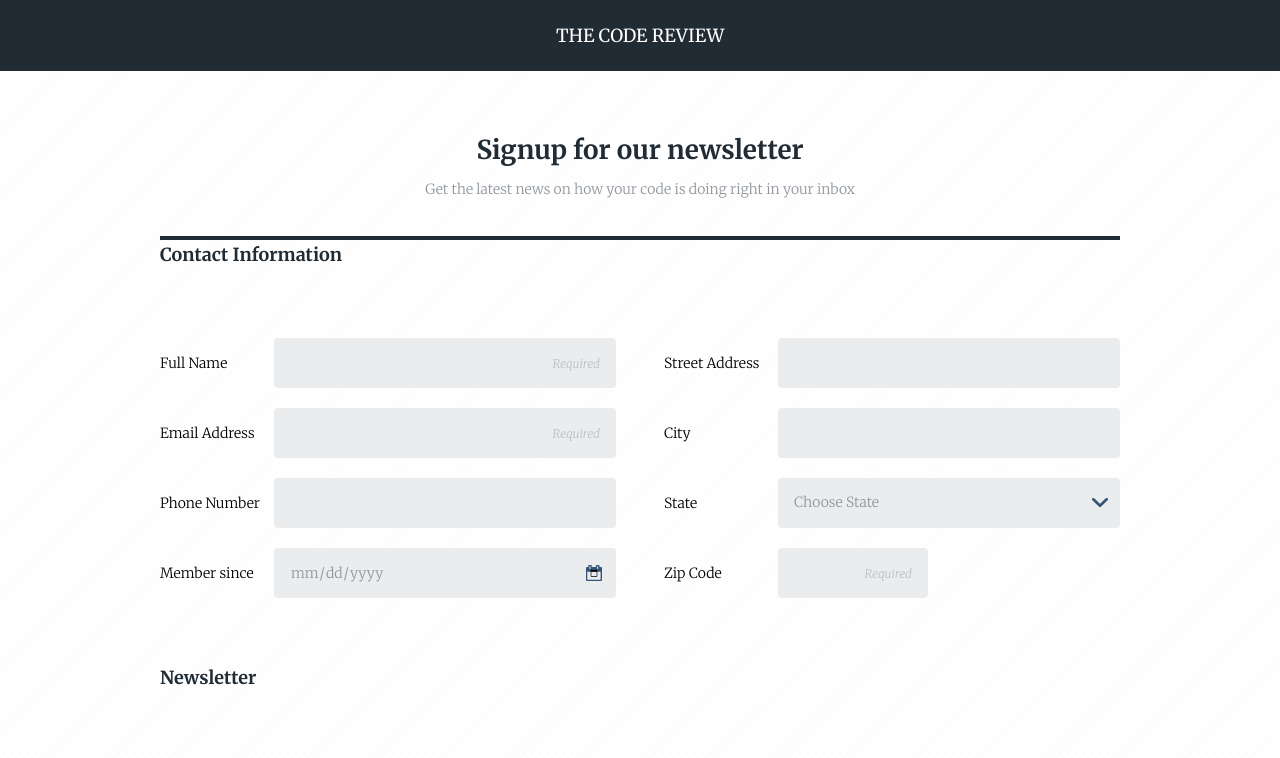
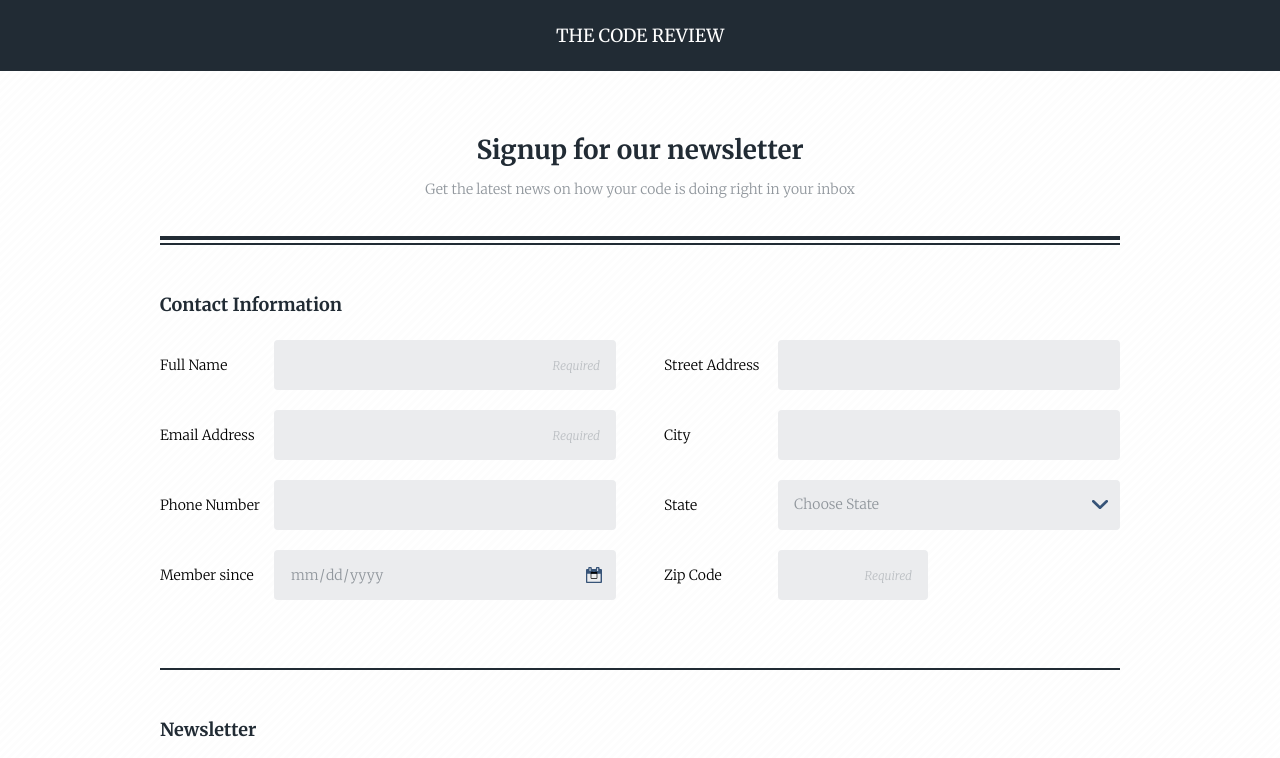
Before and after one commit to rwesterhoff/3-Online-Registration-Teamtreehouse-Techdegree, a plain HTML site: page index.html in a window 1280 px wide. Shown: the top 758 px of the page. Drawn offline with Linux system fonts and the light colour scheme.

Commit message:
Fixes for iPad
Fixes:
- vertical alignment in date input field not correct on iPad
- Legend was not displayed correctly on ipad

```diff
--- a/Css/style.css
+++ b/Css/style.css
@@ -32,6 +32,13 @@ legend {
   margin-bottom: 24px;
   display: inline-block;
   width: 100%; }
+  legend:before {
+    content: "";
+    display: block;
+    height: 2px;
+    width: 100%;
+    background-color: #212B34;
+    margin-bottom: 24px; }
 
 label {
   display: inline-block;
@@ -81,7 +88,8 @@ input[type="date"] {
   background-repeat: no-repeat;
   background-position: center;
   background-position: right 12px center;
-  background-size: 16px; }
+  background-size: 16px;
+  vertical-align: bottom; }
   input[type="date"]::-webkit-calendar-picker-indicator {
     color: transparent;
     background-color: transparent;
@@ -152,9 +160,7 @@ form.form-wrapper {
 
 /* Form fieldsets */
 fieldset.form-fieldset {
-  padding-top: 24px;
-  padding-bottom: 32px;
-  border-top: 2px solid #212B34; }
+  padding-bottom: 32px; }
   fieldset.form-fieldset div[id$='-group'] {
     margin-bottom: 16px; }
     fieldset.form-fieldset div[id$='-group']:last-child {
@@ -419,8 +425,8 @@ section.form-intro p {
     font-size: 26px;
     font-weight: 600; }
 
-  fieldset.form-fieldset {
-    padding-top: 48px; }
+  fieldset.form-fieldset legend:before {
+    margin-bottom: 48px; }
   fieldset.form-fieldset:first-child {
     padding-bottom: 48px; }
     fieldset.form-fieldset:first-child label {
```
Lines whose indentation alone changed are shown as unchanged.
